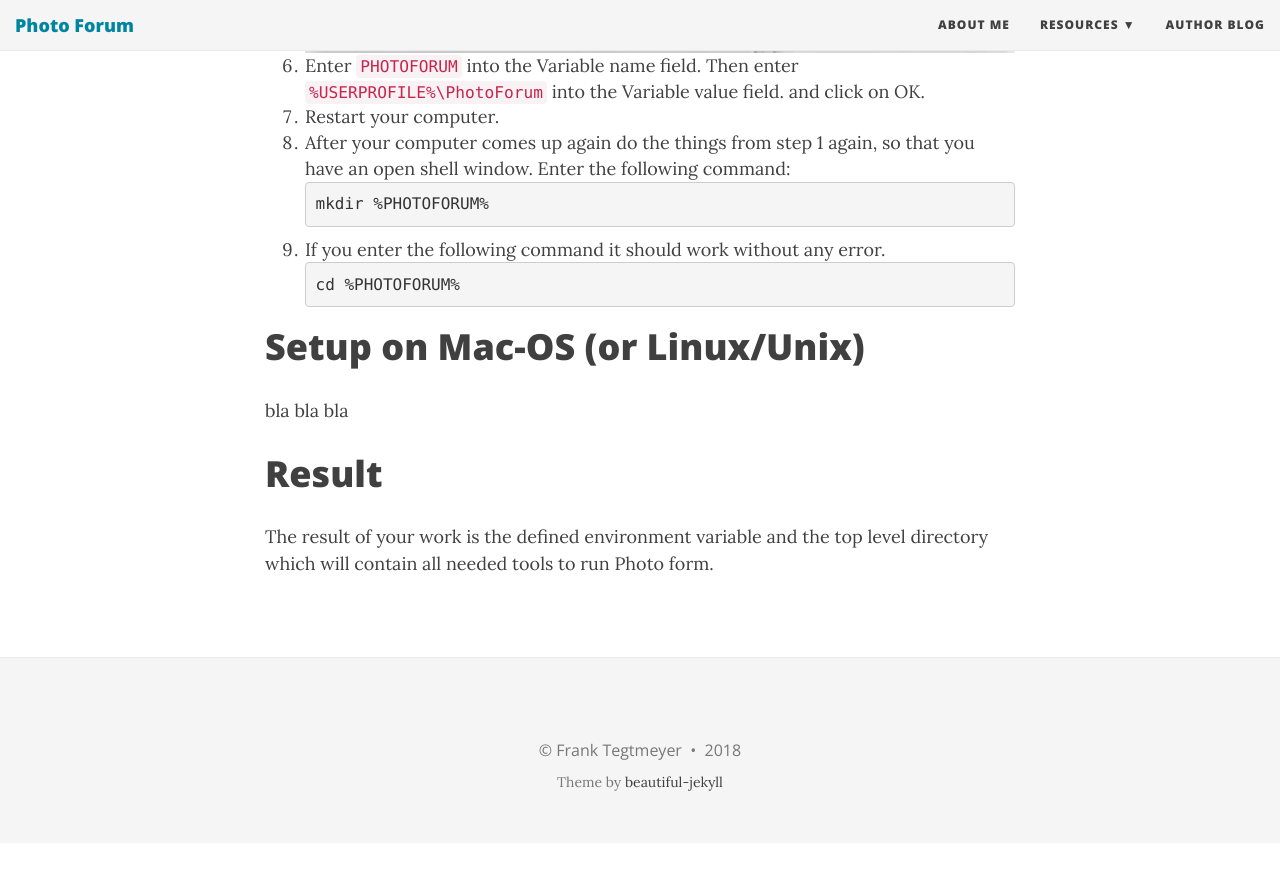
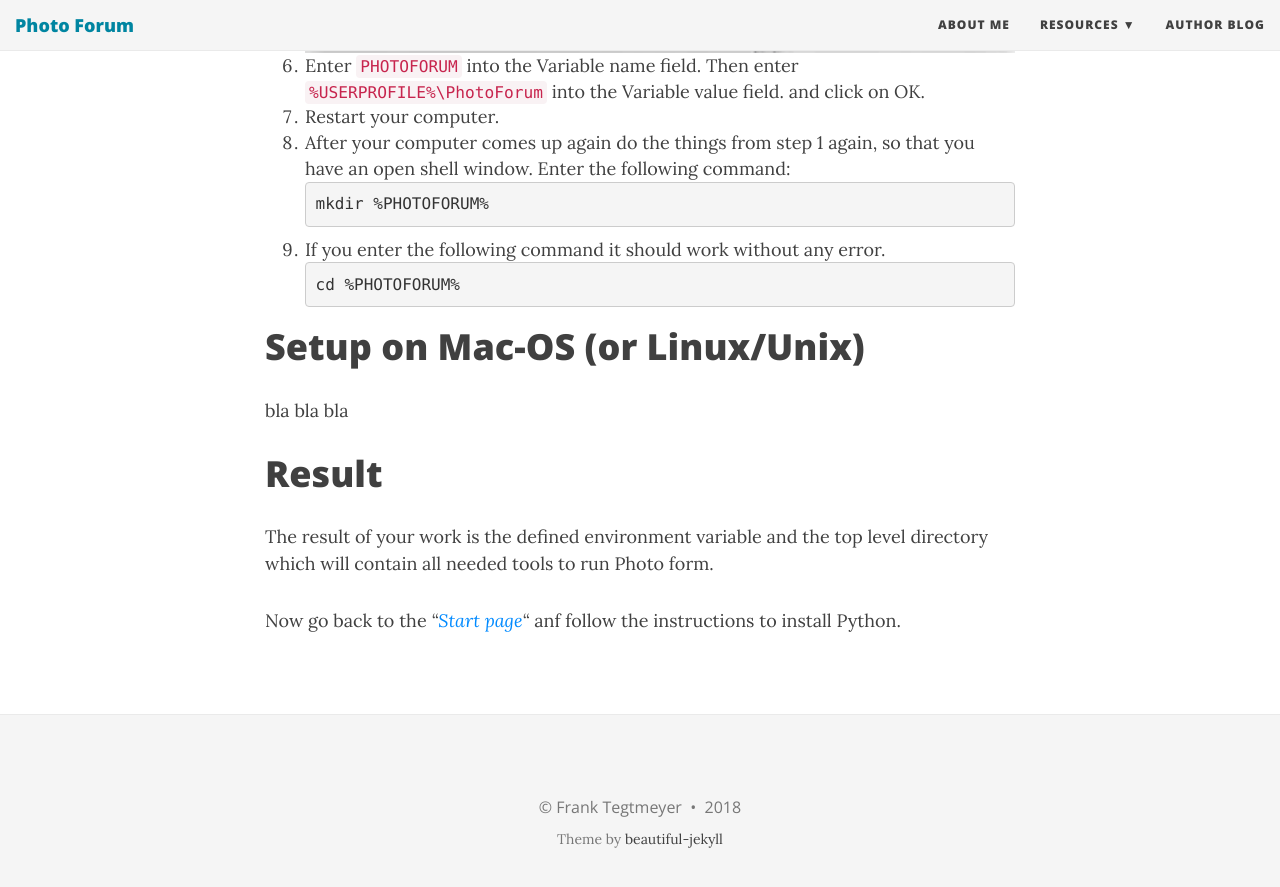
Before and after one commit to MiriamPapp/photo-forum, a Jekyll site: the page built from docs/envsetup.md, in a window 1280 px wide and 900 px high, scrolled down 2614 px. Shown: the top 887 px of the window. Built offline with Jekyll 4.4.1, drawn with Linux system fonts in a browser that asks for light colours; nearby versions of some CDN libraries; before the commit the page ends 3457 px from its top, so only the background shows below that.

Commit message:
Add back link to environment setup

```diff
--- a/docs/envsetup.md
+++ b/docs/envsetup.md
@@ -60,3 +60,5 @@ bla bla bla
 
 The result of your work is the defined environment variable and the top level directory
 which will contain all needed tools to run Photo form.
+
+Now go back to the _"[Start page](../index)"_ anf follow the instructions to install Python.
```
